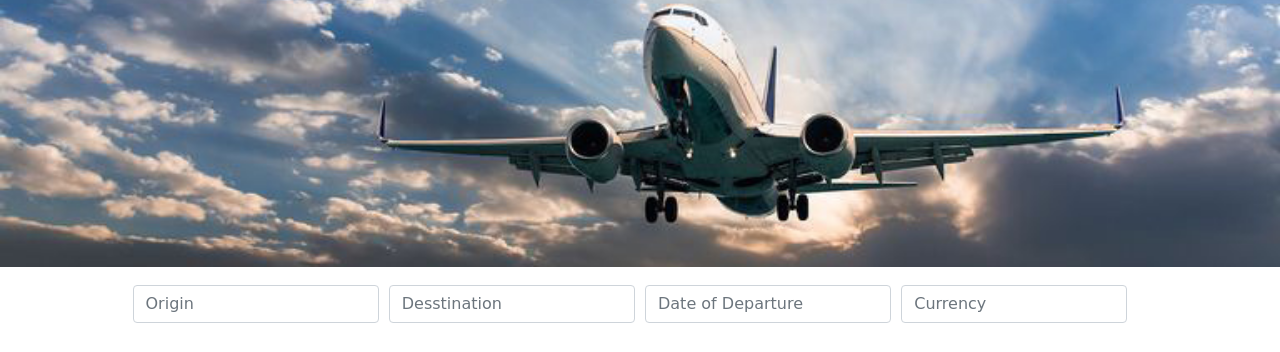
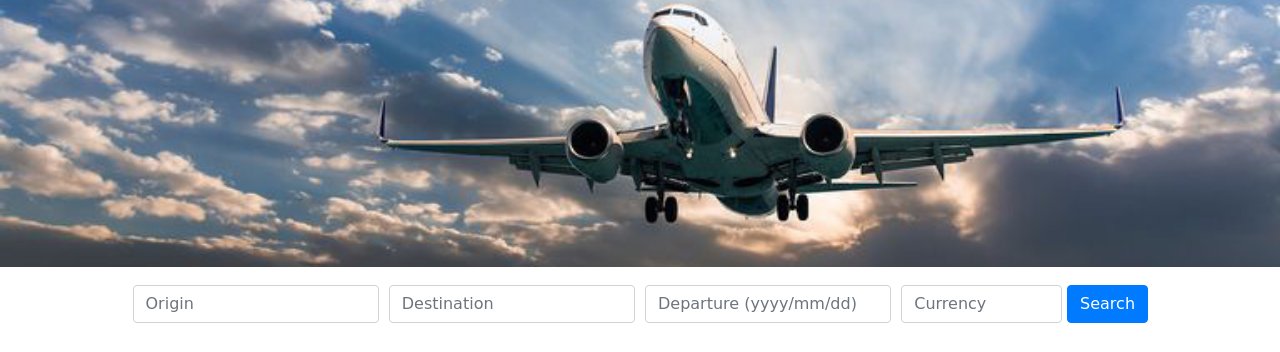
Before and after one commit to Code-Institute-Submissions/johnnyferns14-javascript-milestone-project-2, a plain HTML site: page trips.html in a window 1280 px wide. Shown: the part 74-426 px from the top of the page. Drawn offline with nearby package versions, Linux system fonts and the light colour scheme; a web font is replaced by a local one.

```diff
--- a/trips.html
+++ b/trips.html
@@ -54,20 +54,20 @@
         <form>
             <div class="form-row">
                 <div class="col-md-3 col-sm-6">
-                    <input type="text" class="form-control" placeholder="Origin">
+                    <input type="text" id="origin" class="form-control" placeholder="Origin">
                 </div>
                 <div class="col-md-3 col-sm-6">
-                    <input type="text" class="form-control" placeholder="Desstination">
+                    <input type="text" id="destination" class="form-control" placeholder="Destination">
                 </div>
                 <div class="col-md-3 col-sm-6">
-                    <input type="text" class="form-control" placeholder="Date of Departure">
+                    <input type="text" id="date-dep" class="form-control" placeholder="Departure (yyyy/mm/dd)">
                 </div>
-                <div class="col-md-2col-sm-6">
-                    <input type="text" class="form-control" placeholder="Currency">
+                <div class="col-md-2 col-sm-6">
+                    <input type="text" id="currency" class="form-control" placeholder="Currency">
                 </div>
 
                 <div class="btn-col">
-                    <button id="confirm" class="btn btn-primary btn-center">Search</button>
+                    <button id="confirm" class="btn btn-primary">Search</button>
                 </div>
             </div>
         </form>
```
